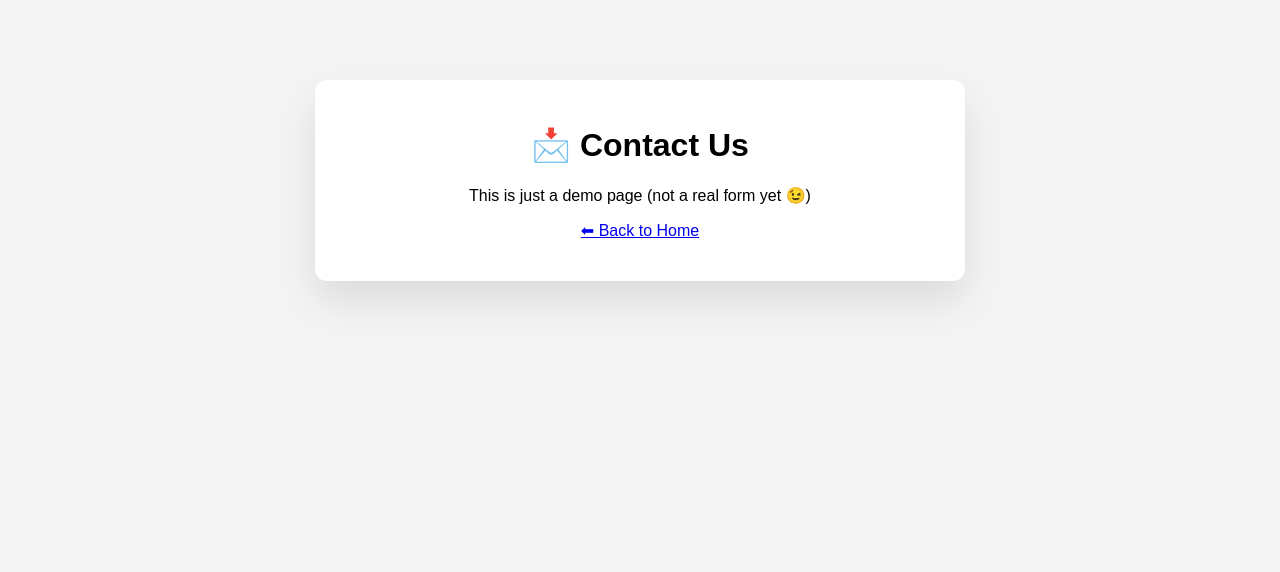
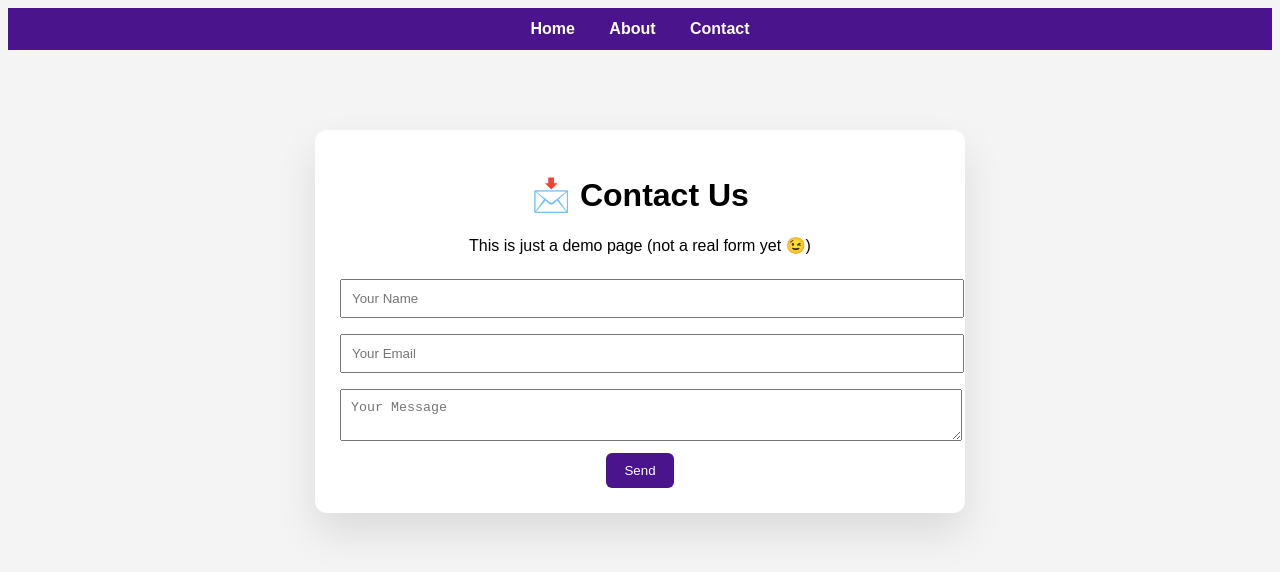
Before and after one commit to SatheeshPaskanti/my-first-website, a plain HTML site: page contact.html in a window 1280 px wide. Drawn offline with Linux system fonts and the light colour scheme.

Commit message:
Update contact.html

```diff
--- a/contact.html
+++ b/contact.html
@@ -15,21 +15,68 @@
       box-shadow: 0 20px 40px rgba(0,0,0,.1);
       text-align: center;
     }
+    .navbar {
+      background: #4A148C;      /* Purple */
+      padding: 12px;
+      text-align: center;
+    }
+
+    .navbar a {
+      color: white;
+      text-decoration: none;
+      margin: 0 15px;
+      font-weight: bold;
+    }
+
+    .navbar a:hover {
+      text-decoration: underline;
+    }
+
     input, textarea {
       width: 100%;
       padding: 10px;
       margin: 8px 0;
     }
+    button {
+      background: #4A148C;
+      color: white;
+      border: none;
+      padding: 10px 18px;
+      border-radius: 6px;
+      cursor: pointer;
+    }
+
+    button:hover {
+      background: #6A1B9A;
+    }
+
   </style>
 </head>
 
 <body>
+<header class="navbar">
+  <nav>
+    <a href="index.html">Home</a>
+    <a href="about.html">About</a>
+    <a href="contact.html">Contact</a>
+  </nav>
+</header>
+
   <div class="card">
-    <h1>📩 Contact Us</h1>
+  <h1>📩 Contact Us</h1>
 
-    <p>This is just a demo page (not a real form yet 😉)</p>
+  <p>This is just a demo page (not a real form yet 😉)</p>
 
-    <p><a href="index.html">⬅ Back to Home</a></p>
-  </div>
+  <form>
+    <input type="text" placeholder="Your Name" />
+
+    <input type="email" placeholder="Your Email" />
+
+    <textarea placeholder="Your Message"></textarea>
+
+    <button type="button">Send</button>
+  </form>
+</div>
+
 </body>
 </html>
```
